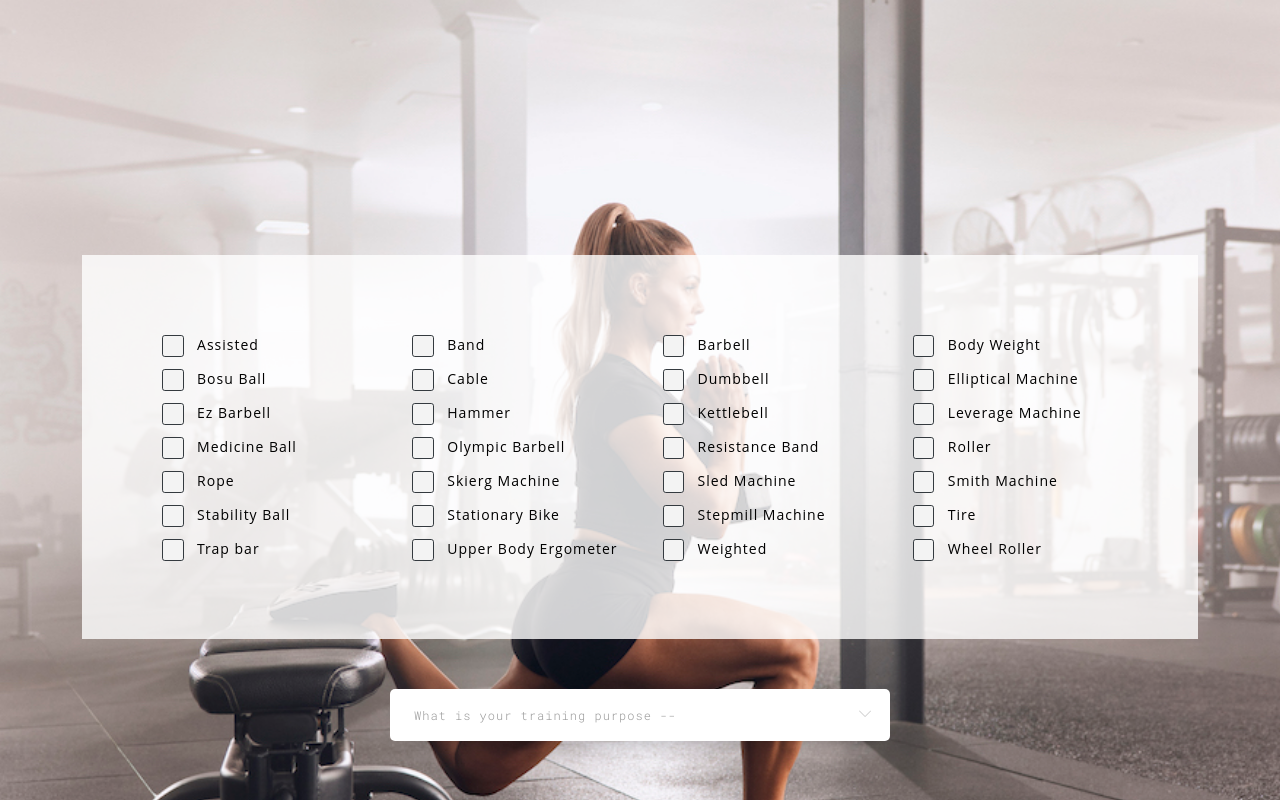
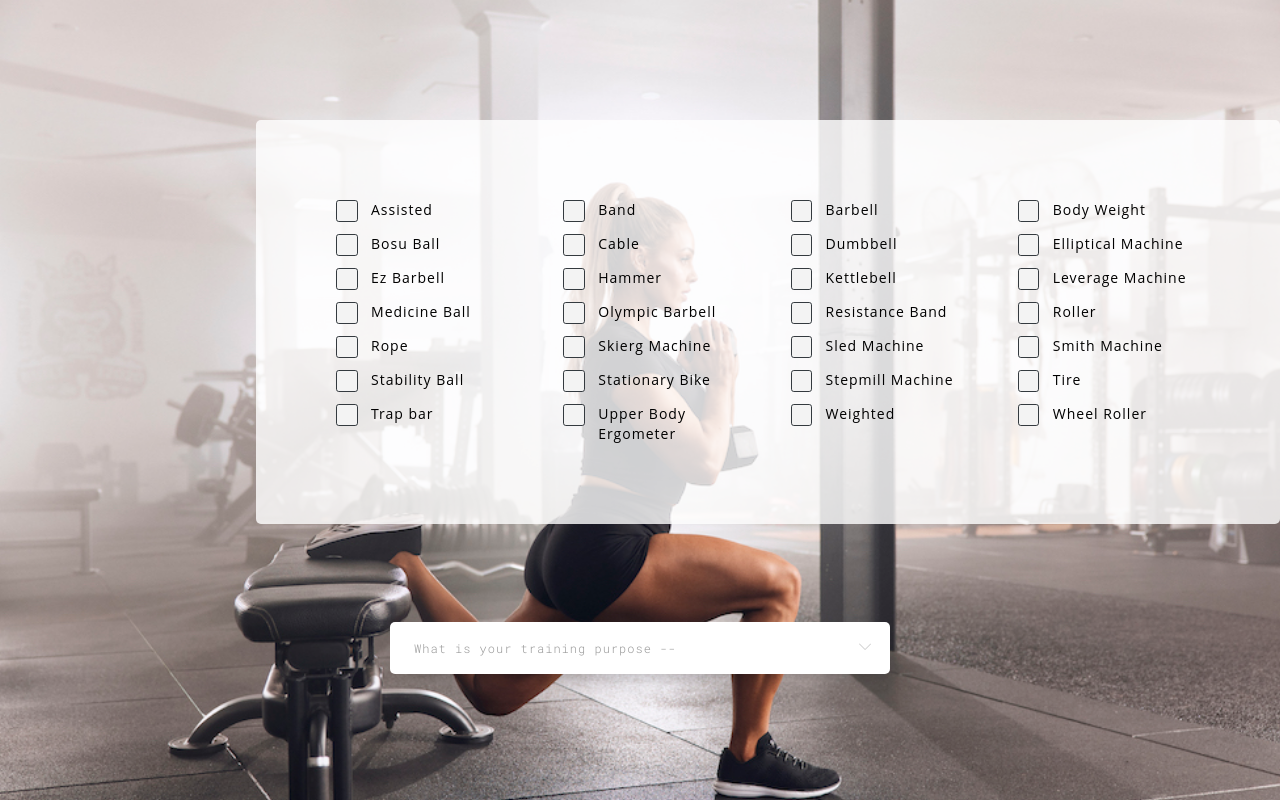
Before and after one commit to Mikoolio41/final_project, a React (Create React App) app in the folder client/: page /profile in a window 1280 px wide. Shown: the top 800 px of the page. Built offline with nearby package versions, Linux system fonts and the light colour scheme.

Commit message:
checkbox cont and select cont

```diff
--- a/client/src/components/Equipment.css
+++ b/client/src/components/Equipment.css
@@ -13,6 +13,10 @@ body {
   color: black;
   margin-top: 0;
   margin-bottom: 50px;
+  position: absolute;
+  left: 20vw;
+  top: 9vh;
+  border-radius: 5px;
 }
 
 .checkbox-rect input[type="checkbox"] {
--- a/client/src/components/Equipment.js
+++ b/client/src/components/Equipment.js
@@ -52,11 +52,9 @@ function Equipment() {
         <input type="checkbox" id="checkbox-rect12" name="check"></input>
         <label htmlFor="checkbox-rect12">Leverage Machine</label>
       </div>
-      <div className="item">
-        <div className="checkbox-rect">
-          <input type="checkbox" id="checkbox-rect13" name="check"></input>
-          <label htmlFor="checkbox-rect13">Medicine Ball</label>
-        </div>
+      <div className="checkbox-rect">
+        <input type="checkbox" id="checkbox-rect13" name="check"></input>
+        <label htmlFor="checkbox-rect13">Medicine Ball</label>
       </div>
       <div className="checkbox-rect">
         <input type="checkbox" id="checkbox-rect14" name="check"></input>
--- a/client/src/components/TrainingPurpose.css
+++ b/client/src/components/TrainingPurpose.css
@@ -5,10 +5,15 @@
 
 body {
   width: 100%;
-  min-height: 900px;
+  min-height: 800px;
   margin: 3em auto;
   font-family: "Roboto Mono";
   letter-spacing: 1px;
+}
+
+.purposeContainer {
+  position: absolute;
+  top: 25vh;
 }
 
 .select {
--- a/client/src/components/TrainingPurpose.js
+++ b/client/src/components/TrainingPurpose.js
@@ -4,7 +4,7 @@ import "./TrainingPurpose.css";
 function TrainingPurpose() {
   return (
     <div>
-      <div className="select animated zoomIn">
+      <div className="select animated zoomIn purposeContainer">
         <input type="radio" name="option" />
         <i className="toggle icon icon-arrow-down"></i>
         <i className="toggle icon icon-arrow-up"></i>
```
